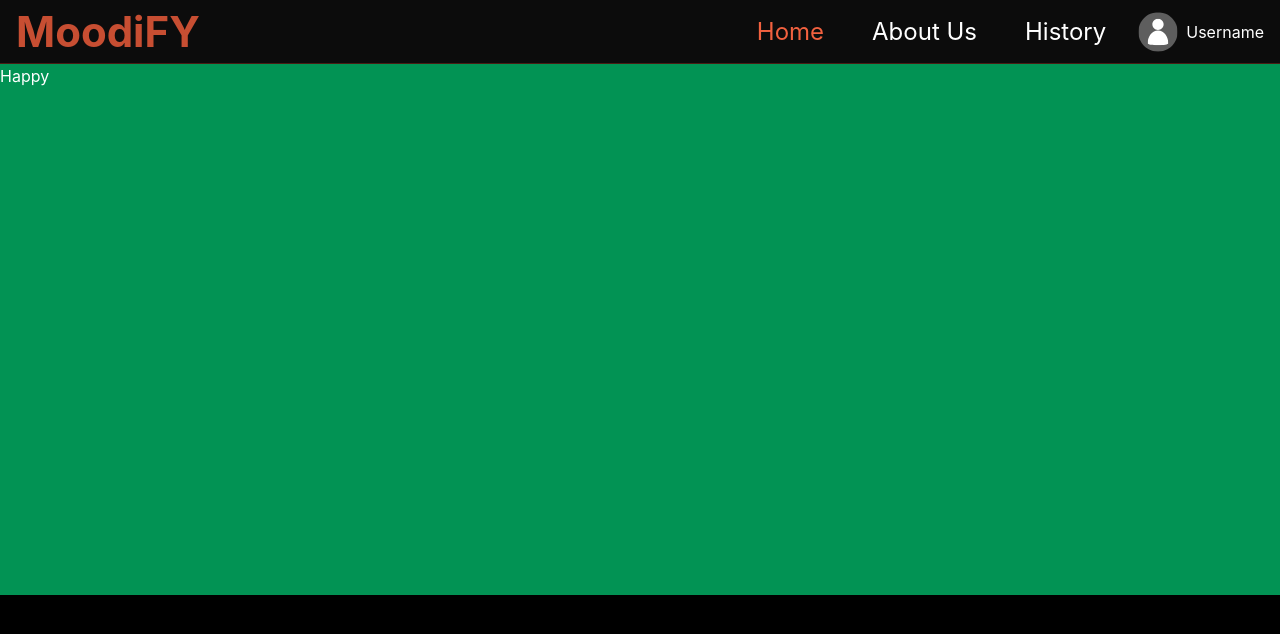
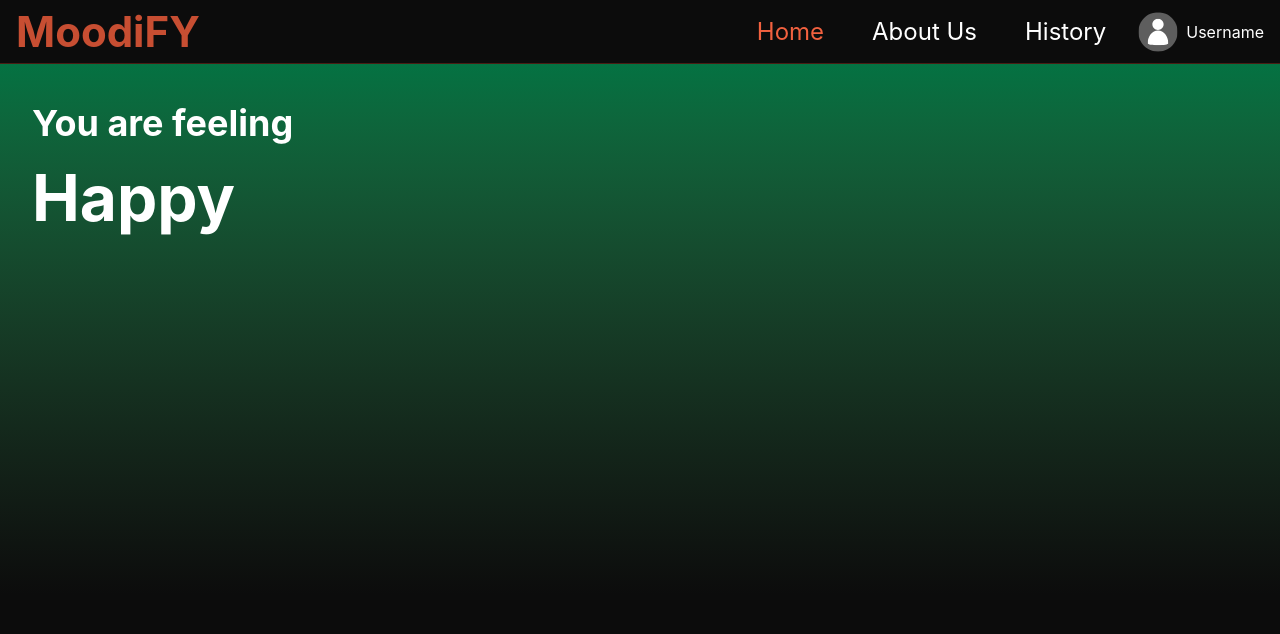
Before and after one commit to BriranSus/MoodiFY_FE, a React (Vite) app: page /home in a window 1280 px wide. Shown: the top 634 px of the page. Built offline with nearby package versions, Linux system fonts and the light colour scheme; no server answers.

Commit message:
Added Gradient Color Mood in Home Page

```diff
--- a/src/component/Mood.tsx
+++ b/src/component/Mood.tsx
@@ -2,18 +2,27 @@ function Mood(props: { selectedMood: any; }){
     return(
         <>
             {props.selectedMood == "Angry" && (
-                <p className="text-White bg-Angry min-h-[531px]">
-                    Anger
+                <p className="text-White bg-gradient-to-b from-Angry_up to-Black min-h-[531px]">
+                    <div className="pt-8 pl-8">
+                        <h1 className="text-[36px] font-bold">You are feeling</h1>
+                        <p className="text-[64px] font-bold">Angry</p>
+                    </div>
                 </p>
             )}
             {props.selectedMood== "Happy" && (
-                <p className="text-White bg-Happy  min-h-[531px]">
-                    Happy
+                <p className="text-White bg-gradient-to-b from-Happy_up to-Black min-h-[531px]">
+                    <div className="pt-8 pl-8">
+                        <h1 className="text-[36px] font-bold">You are feeling</h1>
+                        <p className="text-[64px] font-bold">Happy</p>
+                    </div>
                 </p>
             )}
             {props.selectedMood == "Sad" && (
-                <p className="text-White bg-Sad min-h-[531px]">
-                    Sad
+                <p className="text-White bg-gradient-to-b from-Sad_up to-Black min-h-[531px]">
+                    <div className="pt-8 pl-8">
+                        <h1 className="text-[36px] font-bold">You are feeling</h1>
+                        <p className="text-[64px] font-bold">Sad</p>
+                    </div>
                 </p>
             )}
         </>
--- a/src/index.css
+++ b/src/index.css
@@ -4,7 +4,7 @@
 	body {
 		font-family: 'Inter';
     margin: 0;
-    background-color: black;
+    background-color: #0C0C0C;
     /* color: white; */
 	}
 
@@ -47,6 +47,9 @@
     --color-Happy: #029354;
     --color-Angry: #621D0D;
     --color-Grey_white: #D9D9D9;
+    --color-Angry_up: #A42406;
+    --color-Sad_up: #160B7B;
+    --color-Happy_up: #047242;
 
     --breakpoint-*: initial;
     --breakpoint-phone: 20rem;
--- a/src/pages/HomePage.tsx
+++ b/src/pages/HomePage.tsx
@@ -21,6 +21,7 @@ function HomePage () {
             </div>
             <div className="pt-16 z-3">
                 <Mood selectedMood={selectedMood} ></Mood>
+
             </div>
         </>
     )
```
